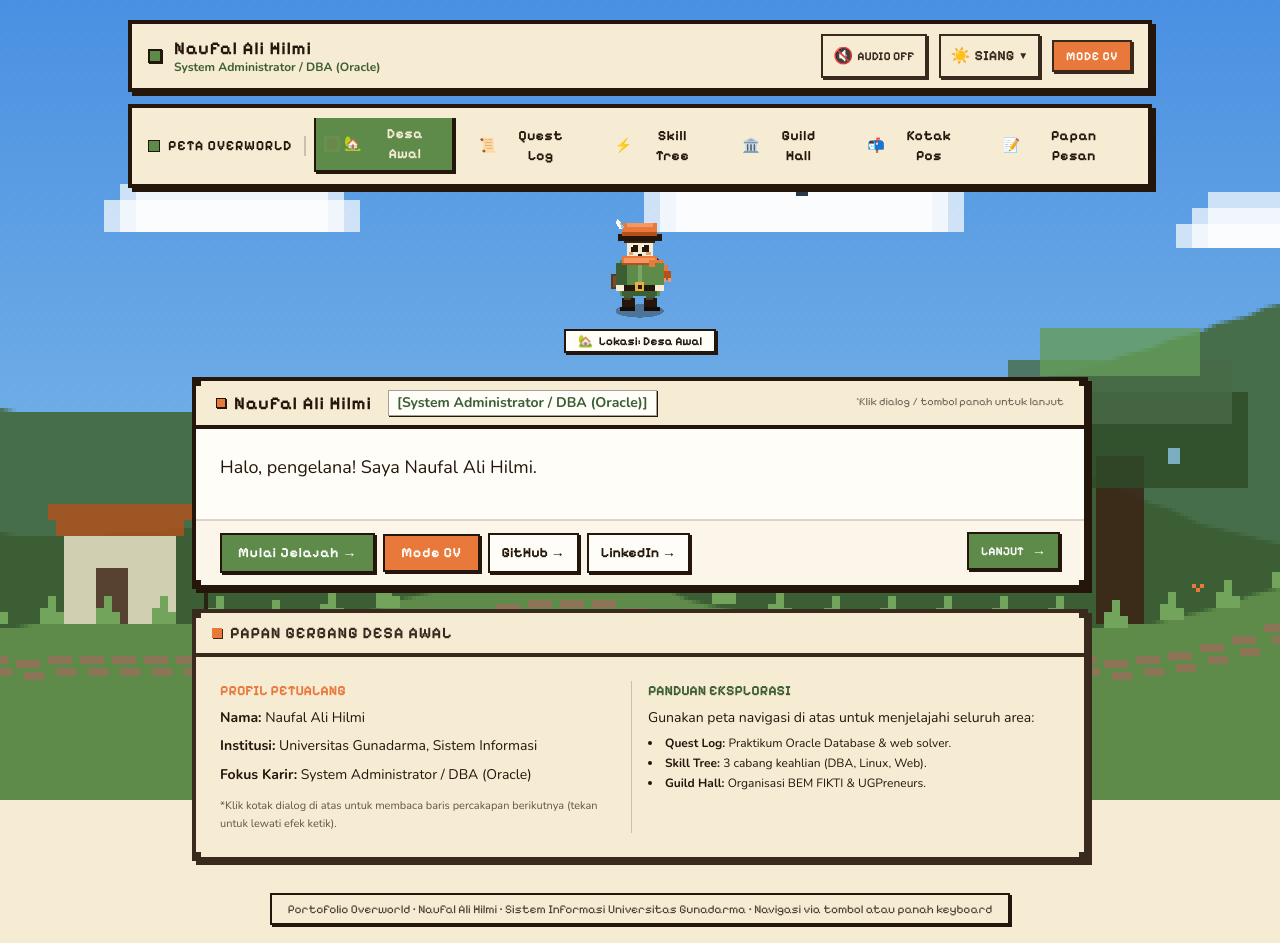
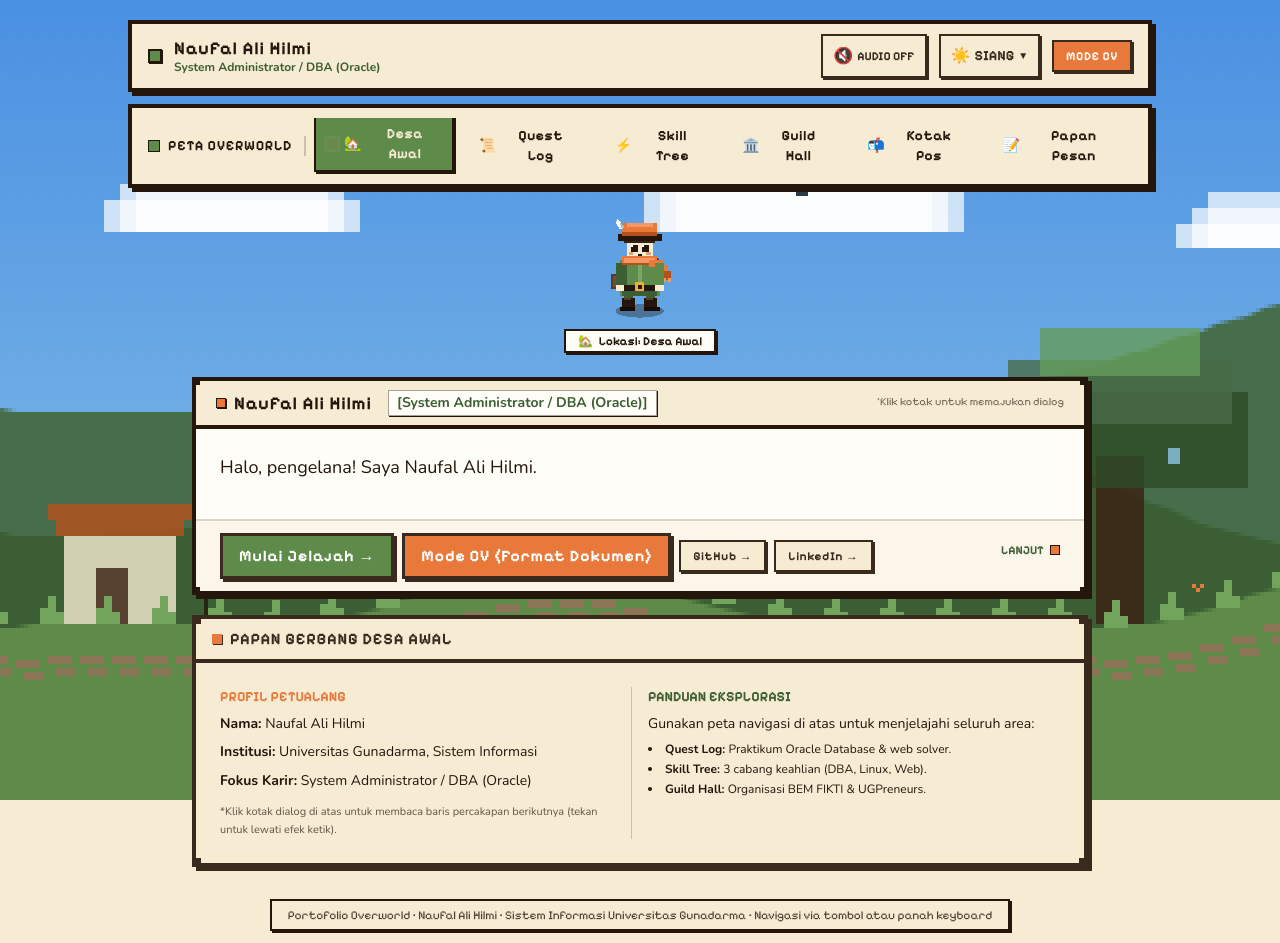
Before and after one commit to naufalii/portofolio, a React (Vite) app: page / in a window 1280 px wide. Built offline with nearby package versions, Linux system fonts and the light colour scheme.

Commit message:
fix(desktop): kembalikan indikator lanjut dan mode cv desktop persis c383241 serta hapus puppeteer-core

```diff
--- a/package.json
+++ b/package.json
@@ -20,7 +20,6 @@
   "devDependencies": {
     "@tailwindcss/vite": "4.0.9",
     "@vitejs/plugin-react": "4.3.4",
-    "puppeteer-core": "^25.14.0",
     "tailwindcss": "4.0.9",
     "vite": "^6.4.4"
   }
--- a/src/components/sections/HeroSection.jsx
+++ b/src/components/sections/HeroSection.jsx
@@ -71,45 +71,86 @@ export function HeroSection({ onStartExplore }) {
         onNext={handleAdvanceDialog}
         actions={
           <div
-            className="flex flex-col lg:flex-row lg:items-center gap-2.5 lg:gap-2 w-full lg:w-auto pt-1"
+            className="w-full lg:w-auto"
             onClick={(e) => e.stopPropagation()}
           >
-            {/* CTA 1: Mulai Jelajah */}
+            {/* Desktop (>=1024px): Exact c383241 PixelButtons */}
+            <div className="hidden lg:flex items-center gap-2 pt-1">
+              <PixelButton
+                variant="primary"
+                size="md"
+                onClick={onStartExplore}
+                aria-label="Mulai jelajahi quest log"
+              >
+                Mulai Jelajah &rarr;
+              </PixelButton>
+
+              <Link to="/cv">
+                <PixelButton
+                  variant="secondary"
+                  size="md"
+                  title="Buka ringkasan CV linear untuk recruiter"
+                >
+                  Mode CV (Format Dokumen)
+                </PixelButton>
+              </Link>
+
+              <a
+                href={profile.sosial.github}
+                target="_blank"
+                rel="noopener noreferrer"
+              >
+                <PixelButton variant="neutral" size="sm">
+                  GitHub &rarr;
+                </PixelButton>
+              </a>
+
+              <a
+                href={profile.sosial.linkedin}
+                target="_blank"
+                rel="noopener noreferrer"
+              >
+                <PixelButton variant="neutral" size="sm">
+                  LinkedIn &rarr;
+                </PixelButton>
+              </a>
+            </div>
+
+            {/* Mobile (<1024px): Exact mobile-current layout */}
+            <div className="flex flex-col gap-2.5 w-full lg:hidden pt-1">
               <button
                 type="button"
                 onClick={onStartExplore}
-              className="w-full lg:w-auto flex items-center justify-center min-h-[48px] lg:min-h-[38px] px-4 py-2 border-3 lg:border-2 border-[#24160B] bg-[#5E8B4A] text-white font-pixel text-sm font-bold tracking-wider shadow-[3px_3px_0_#24160B] lg:shadow-[2px_2px_0_#24160B] active:translate-y-[1px] active:shadow-none cursor-pointer whitespace-nowrap"
+                className="w-full flex items-center justify-center min-h-[48px] px-4 py-2 border-3 border-[#24160B] bg-[#5E8B4A] text-white font-pixel text-sm font-bold tracking-wider shadow-[3px_3px_0_#24160B] active:translate-y-[1px] active:shadow-none cursor-pointer whitespace-nowrap"
                 aria-label="Mulai jelajahi quest log"
               >
                 Mulai Jelajah &rarr;
               </button>
 
-            {/* CTA 2: Mode CV */}
-            <Link to="/cv" className="w-full lg:w-auto block">
+              <Link to="/cv" className="w-full block">
                 <button
                   type="button"
-                className="w-full lg:w-auto flex flex-col lg:flex-row items-center justify-center min-h-[48px] lg:min-h-[38px] px-4 py-1.5 lg:py-2 border-3 lg:border-2 border-[#24160B] bg-[#E8793A] text-white font-pixel shadow-[3px_3px_0_#24160B] lg:shadow-[2px_2px_0_#24160B] active:translate-y-[1px] active:shadow-none cursor-pointer text-center whitespace-nowrap"
+                  className="w-full flex flex-col items-center justify-center min-h-[48px] px-4 py-1.5 border-3 border-[#24160B] bg-[#E8793A] text-white font-pixel shadow-[3px_3px_0_#24160B] active:translate-y-[1px] active:shadow-none cursor-pointer text-center whitespace-nowrap"
                 >
                   <span className="text-sm font-bold leading-tight tracking-wider">
                     Mode CV
                   </span>
-                <span className="text-[11px] font-body text-white/90 leading-none lg:hidden">
+                  <span className="text-[11px] font-body text-white/90 leading-none">
                     Tampilan halaman biasa (dokumen linear)
                   </span>
                 </button>
               </Link>
 
-            {/* CTA 3 & 4: GitHub & LinkedIn (2 Columns on mobile, inline on desktop) */}
-            <div className="grid grid-cols-2 lg:flex lg:items-center gap-2.5 lg:gap-2 w-full lg:w-auto">
+              <div className="grid grid-cols-2 gap-2.5 w-full">
                 <a
                   href={profile.sosial.github}
                   target="_blank"
                   rel="noopener noreferrer"
-                className="w-full lg:w-auto block"
+                  className="w-full block"
                 >
                   <button
                     type="button"
-                  className="w-full lg:w-auto flex items-center justify-center min-h-[48px] lg:min-h-[38px] px-3 py-2 border-3 lg:border-2 border-[#24160B] bg-[#FFFDF8] text-[#24160B] font-pixel text-xs lg:text-sm font-bold shadow-[3px_3px_0_#24160B] lg:shadow-[2px_2px_0_#24160B] active:translate-y-[1px] active:shadow-none cursor-pointer hover:bg-[#F6EBD3] whitespace-nowrap"
+                    className="w-full flex items-center justify-center min-h-[48px] px-3 py-2 border-3 border-[#24160B] bg-[#FFFDF8] text-[#24160B] font-pixel text-xs font-bold shadow-[3px_3px_0_#24160B] active:translate-y-[1px] active:shadow-none cursor-pointer hover:bg-[#F6EBD3] whitespace-nowrap"
                   >
                     GitHub &rarr;
                   </button>
@@ -119,15 +160,16 @@ export function HeroSection({ onStartExplore }) {
                   href={profile.sosial.linkedin}
                   target="_blank"
                   rel="noopener noreferrer"
-                className="w-full lg:w-auto block"
+                  className="w-full block"
                 >
                   <button
                     type="button"
-                  className="w-full lg:w-auto flex items-center justify-center min-h-[48px] lg:min-h-[38px] px-3 py-2 border-3 lg:border-2 border-[#24160B] bg-[#FFFDF8] text-[#24160B] font-pixel text-xs lg:text-sm font-bold shadow-[3px_3px_0_#24160B] lg:shadow-[2px_2px_0_#24160B] active:translate-y-[1px] active:shadow-none cursor-pointer hover:bg-[#F6EBD3] whitespace-nowrap"
+                    className="w-full flex items-center justify-center min-h-[48px] px-3 py-2 border-3 border-[#24160B] bg-[#FFFDF8] text-[#24160B] font-pixel text-xs font-bold shadow-[3px_3px_0_#24160B] active:translate-y-[1px] active:shadow-none cursor-pointer hover:bg-[#F6EBD3] whitespace-nowrap"
                   >
                     LinkedIn &rarr;
                   </button>
                 </a>
+              </div>
             </div>
           </div>
         }
--- a/src/components/ui/DialogBox.jsx
+++ b/src/components/ui/DialogBox.jsx
@@ -26,15 +26,16 @@ export function DialogBox({
     <div className={`relative w-full select-text ${className}`}>
       {/* Outer Border & Box */}
       <div
-        className="relative w-full border-3 lg:border-4 border-[#24160B] bg-[#FFFDF8] shadow-[3px_3px_0_#24160B] lg:shadow-[4px_4px_0_#24160B]"
+        className="relative w-full border-3 lg:border-4 border-[#24160B] bg-[#FFFDF8] shadow-[3px_3px_0_#24160B] lg:shadow-[4px_4px_0_#24160B] lg:cursor-pointer"
         role="region"
         aria-label={`Dialog dari ${speaker}`}
+        onClick={onNext}
       >
         {/* Corner Pixel Accents */}
-        <div className="absolute -top-[3px] -left-[3px] w-1.5 h-1.5 lg:w-2 lg:h-2 bg-[#24160B]" />
-        <div className="absolute -top-[3px] -right-[3px] w-1.5 h-1.5 lg:w-2 lg:h-2 bg-[#24160B]" />
-        <div className="absolute -bottom-[3px] -left-[3px] w-1.5 h-1.5 lg:w-2 lg:h-2 bg-[#24160B]" />
-        <div className="absolute -bottom-[3px] -right-[3px] w-1.5 h-1.5 lg:w-2 lg:h-2 bg-[#24160B]" />
+        <div className="absolute -top-[3px] -left-[3px] w-1.5 h-1.5 lg:-top-[4px] lg:-left-[4px] lg:w-2 lg:h-2 bg-[#24160B]" />
+        <div className="absolute -top-[3px] -right-[3px] w-1.5 h-1.5 lg:-top-[4px] lg:-right-[4px] lg:w-2 lg:h-2 bg-[#24160B]" />
+        <div className="absolute -bottom-[3px] -left-[3px] w-1.5 h-1.5 lg:-bottom-[4px] lg:-left-[4px] lg:w-2 lg:h-2 bg-[#24160B]" />
+        <div className="absolute -bottom-[3px] -right-[3px] w-1.5 h-1.5 lg:-bottom-[4px] lg:-right-[4px] lg:w-2 lg:h-2 bg-[#24160B]" />
 
         {/* Integrated Speaker Nameplate Bar: Nama di mobile, Nama + Role di desktop */}
         {speaker && (
@@ -52,7 +53,7 @@ export function DialogBox({
             </div>
 
             <span className="text-[11px] font-pixel text-[#24160B]/60 hidden lg:inline flex-shrink-0 ml-2">
-              *Klik dialog / tombol panah untuk lanjut
+              *Klik kotak untuk memajukan dialog
             </span>
           </div>
         )}
@@ -66,22 +67,37 @@ export function DialogBox({
           {children}
         </div>
 
-        {/* Bottom bar with action buttons and LANJUT button */}
+        {/* Bottom bar with action buttons and LANJUT indicator */}
         <div className="flex flex-col lg:flex-row lg:items-center justify-between gap-3 px-3.5 lg:px-6 pb-3.5 lg:pb-3 pt-2 border-t-2 border-[#24160B]/15 bg-[#F6EBD3]/40">
-          <div className="w-full lg:w-auto">
+          <div
+            className="w-full lg:w-auto"
+            onClick={(e) => e.stopPropagation()}
+          >
             {actions}
           </div>
 
           {showBlinker && (
+            <>
+              {/* Mobile (<1024px): Tombol interaktif min 44x44px sesuai Fase 2 */}
               <button
                 type="button"
                 onClick={onNext}
-              className="self-end lg:self-auto flex items-center gap-2 px-3 py-1.5 min-h-[44px] lg:min-h-[38px] border-2 border-[#24160B] bg-[#5E8B4A] text-white font-pixel text-xs font-bold shadow-[2px_2px_0_#24160B] active:translate-y-[1px] active:shadow-none cursor-pointer whitespace-nowrap"
+                className="lg:hidden self-end flex items-center gap-2 px-3 py-1.5 min-h-[44px] border-2 border-[#24160B] bg-[#5E8B4A] text-white font-pixel text-xs font-bold shadow-[2px_2px_0_#24160B] active:translate-y-[1px] active:shadow-none cursor-pointer whitespace-nowrap"
                 aria-label="Lanjut ke dialog berikutnya"
               >
                 <span>LANJUT</span>
                 <span className="text-sm font-bold">&rarr;</span>
               </button>
+
+              {/* Desktop (>=1024px): RPG bouncing indicator persis c383241 */}
+              <div
+                className="hidden lg:flex items-center gap-1.5 text-xs font-pixel text-[#3B5E34] font-bold select-none animate-bounce cursor-pointer"
+                onClick={onNext}
+              >
+                <span>LANJUT</span>
+                <span className="inline-block w-2.5 h-2.5 bg-[#E8793A] border border-[#24160B]" />
+              </div>
+            </>
           )}
         </div>
       </div>
```
Also changed, not shown: 1 other file (tests, documents, lock files or other folders). Lines whose indentation alone changed are shown as unchanged.
